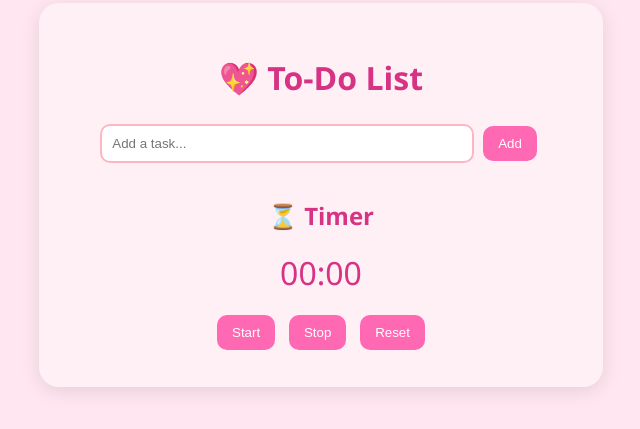
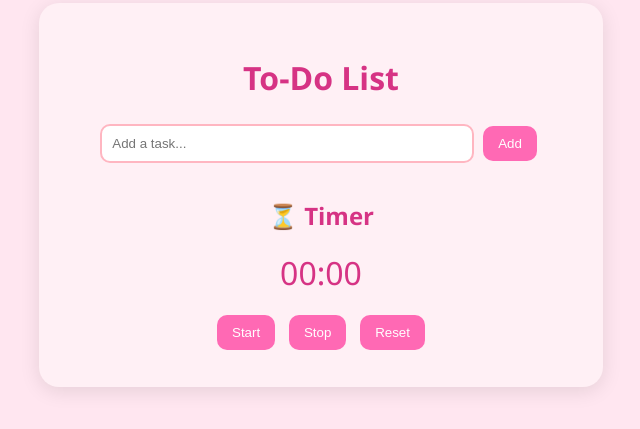
Before and after one commit to amy12233/timerapp, a plain HTML site: page index.html in a window 1280 px wide. Shown: the part 205-634 px from the top of the page, without its empty margins (319-959 px from the left). Drawn offline with Linux system fonts and the light colour scheme.

Commit message:
Update index.html

```diff
--- a/index.html
+++ b/index.html
@@ -8,7 +8,7 @@
 </head>
 <body>
   <div class="container">
-    <h1>💖 To-Do List</h1>
+    <h1> To-Do List</h1>
     <div class="todo-section">
       <input type="text" id="taskInput" placeholder="Add a task..." />
       <button id="addTaskBtn">Add</button>
```
